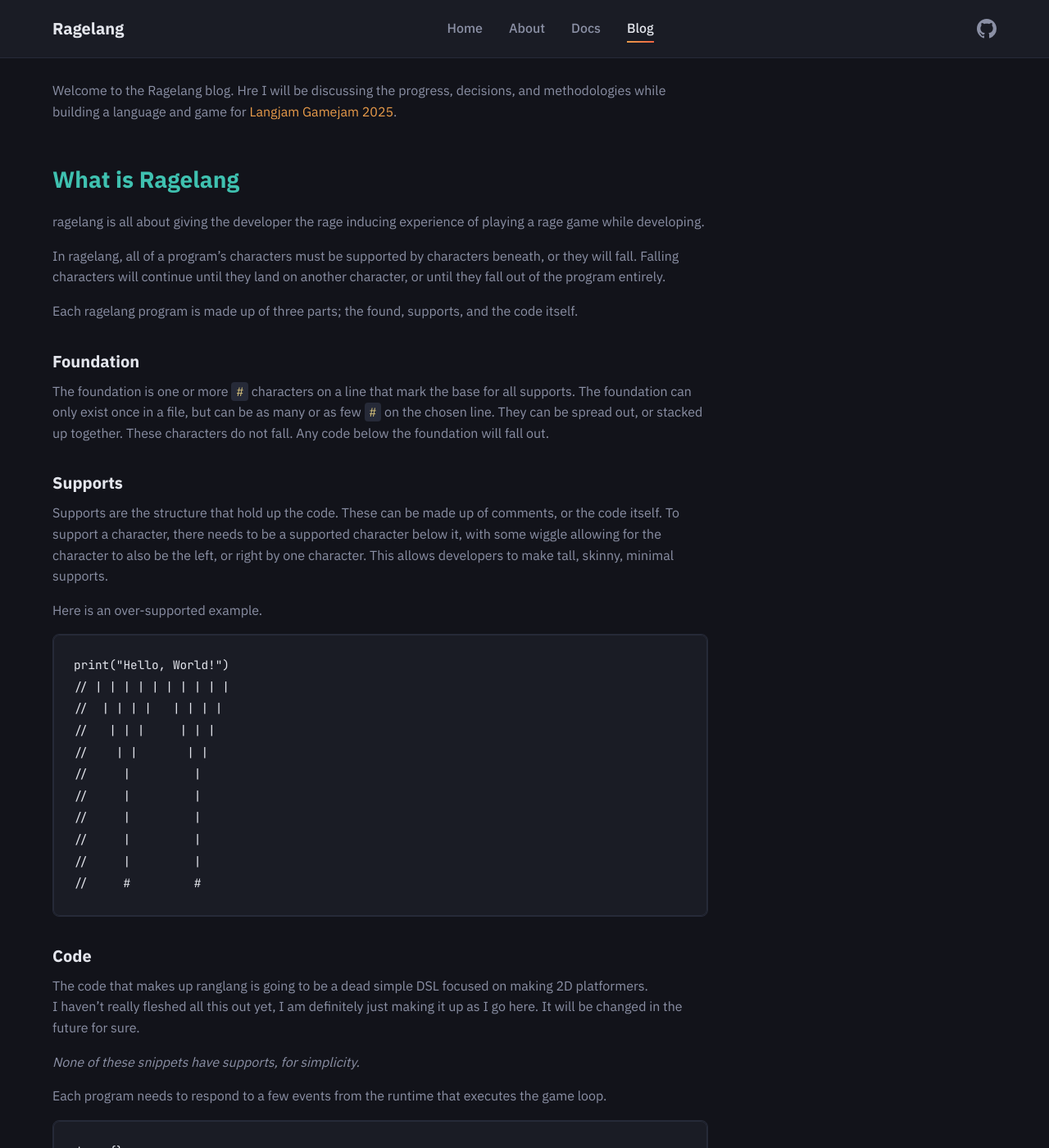
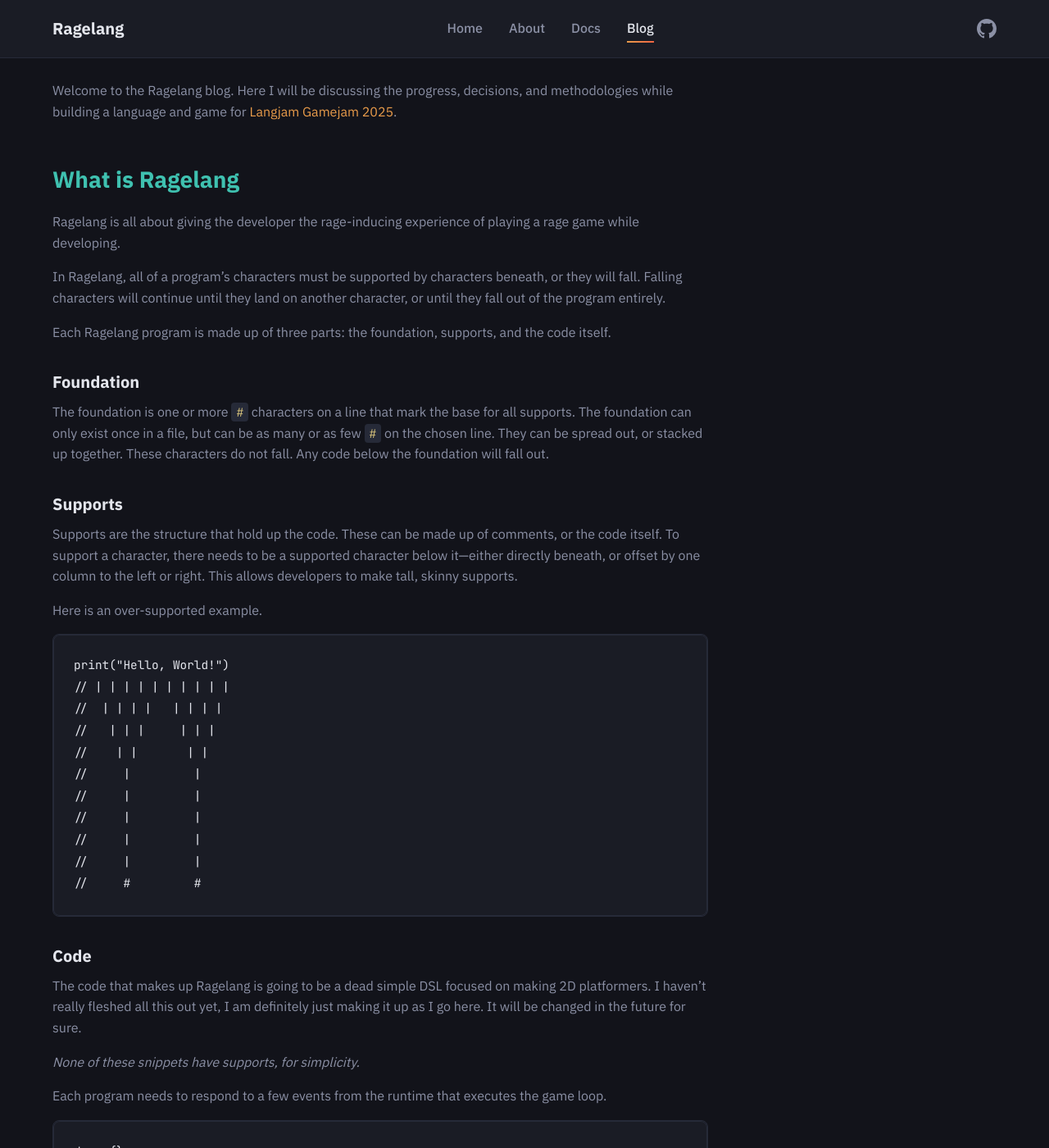
Before and after one commit to Rizato/Rizato.github.io, a Jekyll site: the page built from _posts/2025-12-15-introduction-to-ragelang.md, in a window 1280 px wide and 1400 px high, scrolled down 241 px. Shown: the whole window at 82% size. Built offline with Jekyll 4.4.1, drawn with Linux system fonts in a browser that asks for light colours; some of the changed text lies outside the part shown.

Commit message:
Proof read

````diff
--- a/_posts/2025-12-15-introduction-to-ragelang.md
+++ b/_posts/2025-12-15-introduction-to-ragelang.md
@@ -6,18 +6,18 @@ author: Rizato
 tags: [announcement, langjam]
 ---
 
-Welcome to the Ragelang blog. Hre I will be discussing the progress, decisions, and methodologies while building a language and game for [Langjam Gamejam 2025](https://langjamgamejam.com).
+Welcome to the Ragelang blog. Here I will be discussing the progress, decisions, and methodologies while building a language and game for [Langjam Gamejam 2025](https://langjamgamejam.com).
 
 
 
 ## What is Ragelang
 
-ragelang is all about giving the developer the rage inducing experience of playing a rage game while developing.
+Ragelang is all about giving the developer the rage-inducing experience of playing a rage game while developing.
 
-In ragelang, all of a program's characters must be supported by characters beneath, or they will fall.
+In Ragelang, all of a program's characters must be supported by characters beneath, or they will fall.
 Falling characters will continue until they land on another character, or until they fall out of the program entirely.
 
-Each ragelang program is made up of three parts; the found, supports, and the code itself.
+Each Ragelang program is made up of three parts: the foundation, supports, and the code itself.
 
 ### Foundation
 
@@ -31,8 +31,8 @@ Any code below the foundation will fall out.
 
 Supports are the structure that hold up the code.
 These can be made up of comments, or the code itself.
-To support a character, there needs to be a supported character below it, with some wiggle allowing for the character to also be the left, or right by one character.
-This allows developers to make tall, skinny, minimal supports.
+To support a character, there needs to be a supported character below it—either directly beneath, or offset by one column to the left or right.
+This allows developers to make tall, skinny supports.
 
 Here is an over-supported example.
 
@@ -53,7 +53,7 @@ print("Hello, World!")
 
 ### Code
 
-The code that makes up ranglang is going to be a dead simple DSL focused on making 2D platformers.\
+The code that makes up Ragelang is going to be a dead simple DSL focused on making 2D platformers.
 I haven't really fleshed all this out yet, I am definitely just making it up as I go here.
 It will be changed in the future for sure.
 
@@ -75,16 +75,15 @@ sprite(path, x, y, color, outline)
 
 There will also be a bunch of platformer specific helper builtins for things like coyote time, and jump buffering.
 
-Additionally, it provides a `prototype()` that allows for custom fields and data in a container.
+Additionally, it provides a `prototype()` function that allows for custom fields and data in a container.
 
 ```
 player = prototype()
 player.health = 10
 player.on_ground = true
 player.jump_velocity = 9
+```
 
-
-```
 You can use simple variables.
 
 ```
@@ -140,21 +139,21 @@ print("Hello, Rizato ")
 ######################
 ```
 
-The difference in behavior of supports vs falling characters is the major footgun in ragelang.
+The difference in behavior of supports vs falling characters is the major footgun in Ragelang.
 
 Honestly, even I forgot how it works when writing the example, and had to edit my home page while writing this post.
 
 ## Could the supports be generated?
 
 Absolutely, but I won't be building any tooling for that.
-The whole experience with ragelang is the frustration of trying to support everything, and trying to read/write code that is supported.
+The whole experience with Ragelang is the frustration of trying to support everything, and trying to read/write code that is supported.
 
 If a computer generates the supports, it is just clutter.
 
 ## Implementation
 
-ranglang is intended to be an interpreted DSL.
-The AST, parser, runtime, etc. will all be written in typescript for maximum web compatibility.
+Ragelang is intended to be an interpreted DSL.
+The AST, parser, runtime, etc. will all be written in TypeScript for maximum web compatibility.
 
 ## Goals
 
@@ -163,9 +162,9 @@ I was unable to start on the 14th, so I will be running from the 15th forward.
 
 My plan is still very loose, but here are my overall goals.
 
-1. Write ranglang implementation in typescript
-2. Write a vscode plugin for identifying characters that will fall (but not generate supports)
-3. Write a rage game, title TBD.
+1. Write the Ragelang implementation in TypeScript
+2. Write a VS Code plugin for identifying characters that will fall (but not generate supports)
+3. Write a rage game (title TBD)
 4. Build a website for playing the game, that includes a playpen for editing the game and running it
 
 
@@ -176,7 +175,7 @@ I plan to use the Opus 4.5 model with the cursor agent.
 
 
 The game itself will be written by hand.
-I want to feel the ~~joy~~ rage of writing a game in ragelang.
+I want to feel the ~~joy~~ rage of writing a game in Ragelang.
 There is no way I would bypass it.
 
 
````
Also changed, not shown: other parts of _posts/2025-12-15-introduction-to-ragelang.md (+3 -3 lines).
